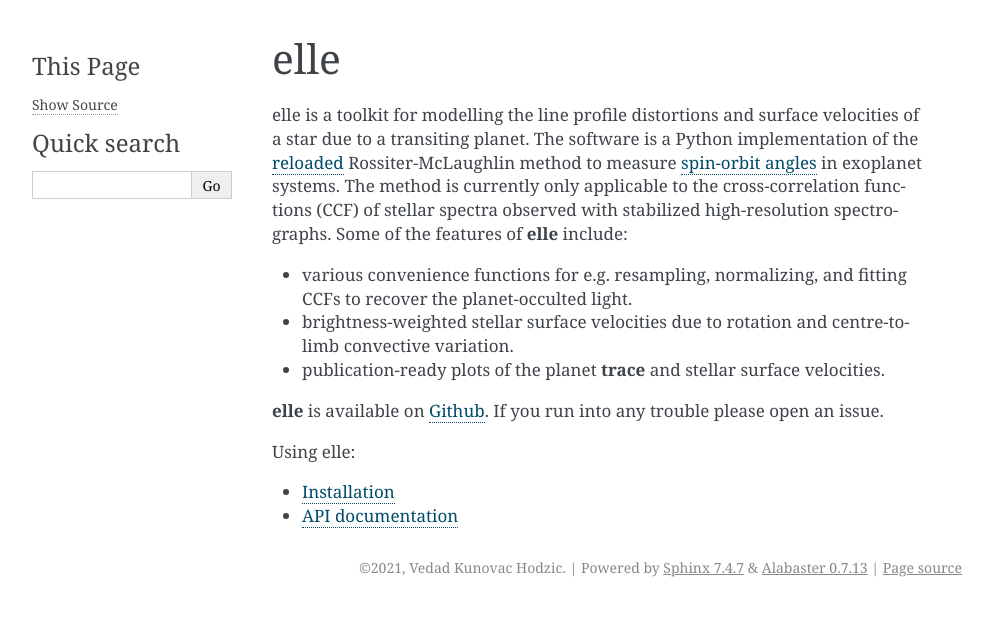
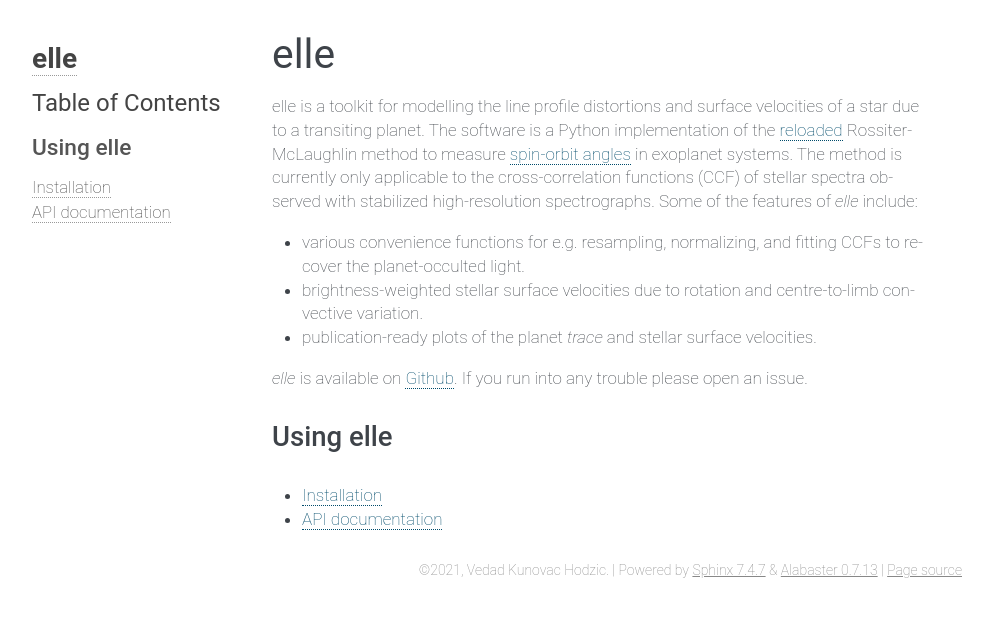
Before and after one commit to vedad/ell, a Sphinx documentation site: the page built from docs/index.rst, in a window 1280 px wide. Shown: the top 617 px of the page, without its empty margins (148-1141 px from the left). Built offline with Sphinx 7.4.7, drawn with Linux system fonts in a browser that asks for light colours; pages that are not in the unit, such as notebooks, are missing from menus.

Commit message:
roboto font, changed elements

```diff
--- a/docs/_static/css/elle.css
+++ b/docs/_static/css/elle.css
@@ -1,3 +1,19 @@
 @import '../alabaster.css';
 
-@import url('https://fonts.googleapis.com/css2?family=Roboto:wght@100&display=swap');
+body{
+    font-family:Roboto;
+    font-weight:100;
+}
+
+p.caption {
+  font-weight: 500;
+  font-size: 1.62em;
+}
+
+
+/* div.body h1, div.body h2, div.body h3, div.body h4, div.body h5, div.body h6 {
+    font-family: Roboto;
+    font-weight: bold;
+    margin: 30px 0px 10px 0px;
+    padding: 0;
+} */
--- a/docs/conf.py
+++ b/docs/conf.py
@@ -48,7 +48,13 @@ exclude_patterns = ['_build', 'Thumbs.db', '.DS_Store']
 #
 html_theme = 'alabaster'
 html_style = 'css/elle.css'
-
+html_sidebars = {
+   '**': ['about.html', 'globaltoc.html'],
+   'using/windows': ['windowssidebar.html'],
+}
+html_theme_options = {
+        'head_font_family':'Roboto',
+}
 # Add any paths that contain custom static files (such as style sheets) here,
 # relative to this directory. They are copied after the builtin static files,
 # so a file named "default.css" will overwrite the builtin "default.css".
--- a/docs/index.rst
+++ b/docs/index.rst
@@ -13,22 +13,22 @@ Rossiter-McLaughlin method to measure `spin-orbit angles
 <https://arxiv.org/abs/1709.06376>`_ in exoplanet systems. The method is
 currently only applicable to the cross-correlation functions (CCF) of stellar
 spectra observed with stabilized high-resolution spectrographs. Some of the
-features of **elle** include:
+features of *elle* include:
 
 * various convenience functions for e.g. resampling, normalizing, and fitting CCFs
   to recover the planet-occulted light.
 * brightness-weighted stellar surface velocities due to rotation and
   centre-to-limb convective variation.
-* publication-ready plots of the planet **trace** and stellar surface
+* publication-ready plots of the planet *trace* and stellar surface
   velocities.
 
-**elle** is available on `Github <https://github.com/vedad/elle>`_. If you run
+*elle* is available on `Github <https://github.com/vedad/elle>`_. If you run
 into any trouble please open an issue.
 
 
 .. toctree::
    :maxdepth: 2
-   :caption: Using elle:
+   :caption: Using elle
 
    user/install
    user/api
```
